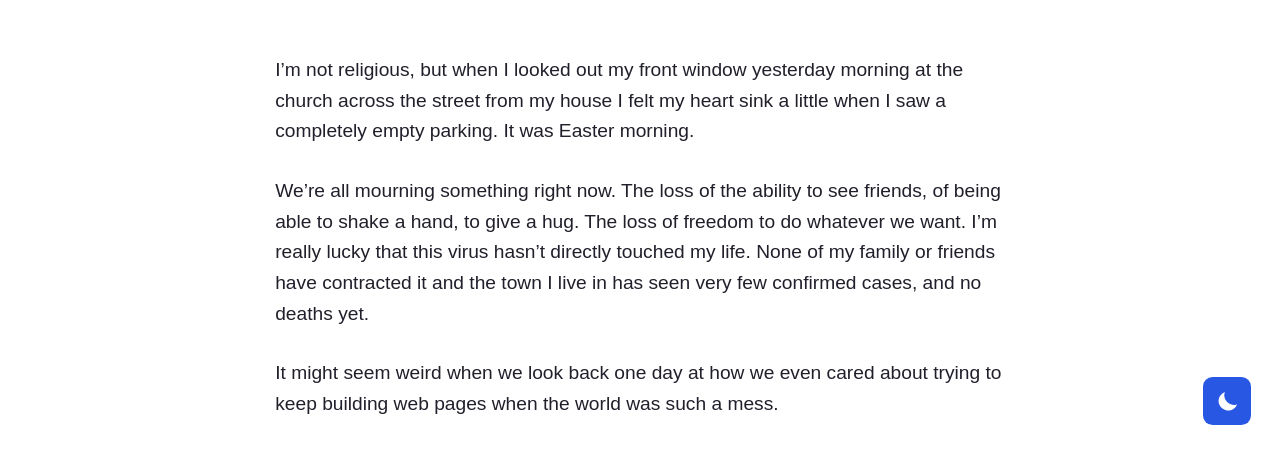
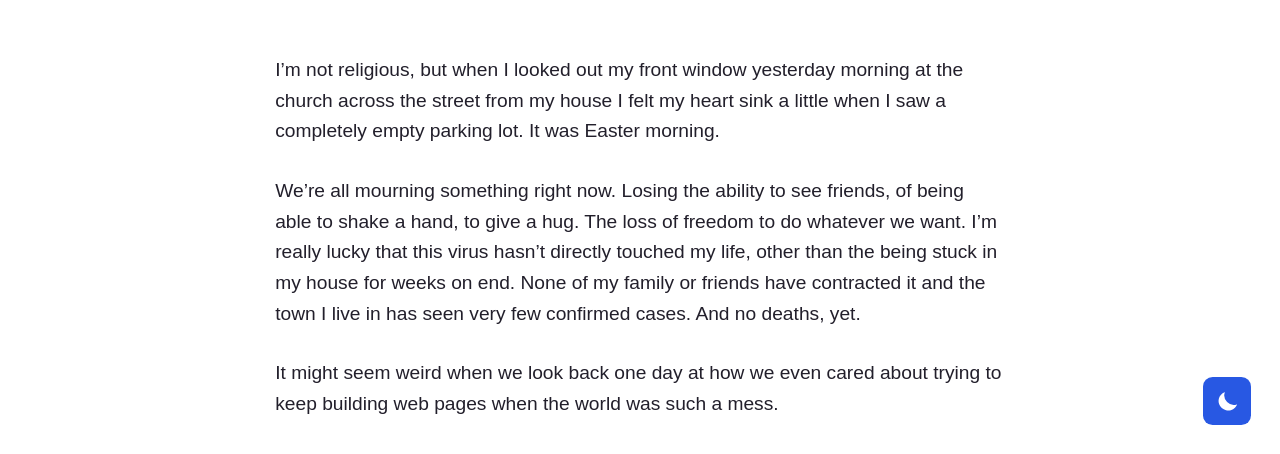
Before and after one commit to levimcg/levimcg.com, an Eleventy site: page src/posts/working-and-mourning.md in a window 1280 px wide. Shown: the part 346-800 px from the top of the page. Built offline with nearby package versions, Linux system fonts and the light colour scheme; Eleventy itself is replaced by a stand-in of ours; files that its build step writes are made by us from their sources; no server answers; a script that the page names is missing; a web font is replaced by a local one.

Commit message:
Made a few copy edits

```diff
--- a/src/posts/working-and-mourning.md
+++ b/src/posts/working-and-mourning.md
@@ -6,8 +6,8 @@ tags:
   - post
   - covid-19
 ---
-I’m not religious, but when I looked out my front window yesterday morning at the church across the street from my house I felt my heart sink a little when I saw a completely empty parking. It was Easter morning.
+I’m not religious, but when I looked out my front window yesterday morning at the church across the street from my house I felt my heart sink a little when I saw a completely empty parking lot. It was Easter morning.
 
-We're all mourning something right now. The loss of the ability to see friends, of being able to shake a hand, to give a hug. The loss of freedom to do whatever we want. I'm really lucky that this virus hasn't directly touched my life. None of my family or friends have contracted it and the town I live in has seen very few confirmed cases, and no deaths yet.
+We're all mourning something right now. Losing the ability to see friends, of being able to shake a hand, to give a hug. The loss of freedom to do whatever we want. I'm really lucky that this virus hasn't directly touched my life, other than the being stuck in my house for weeks on end. None of my family or friends have contracted it and the town I live in has seen very few confirmed cases. And no deaths, yet.
 
 It might seem weird when we look back one day at how we even cared about trying to keep building web pages when the world was such a mess.
```
